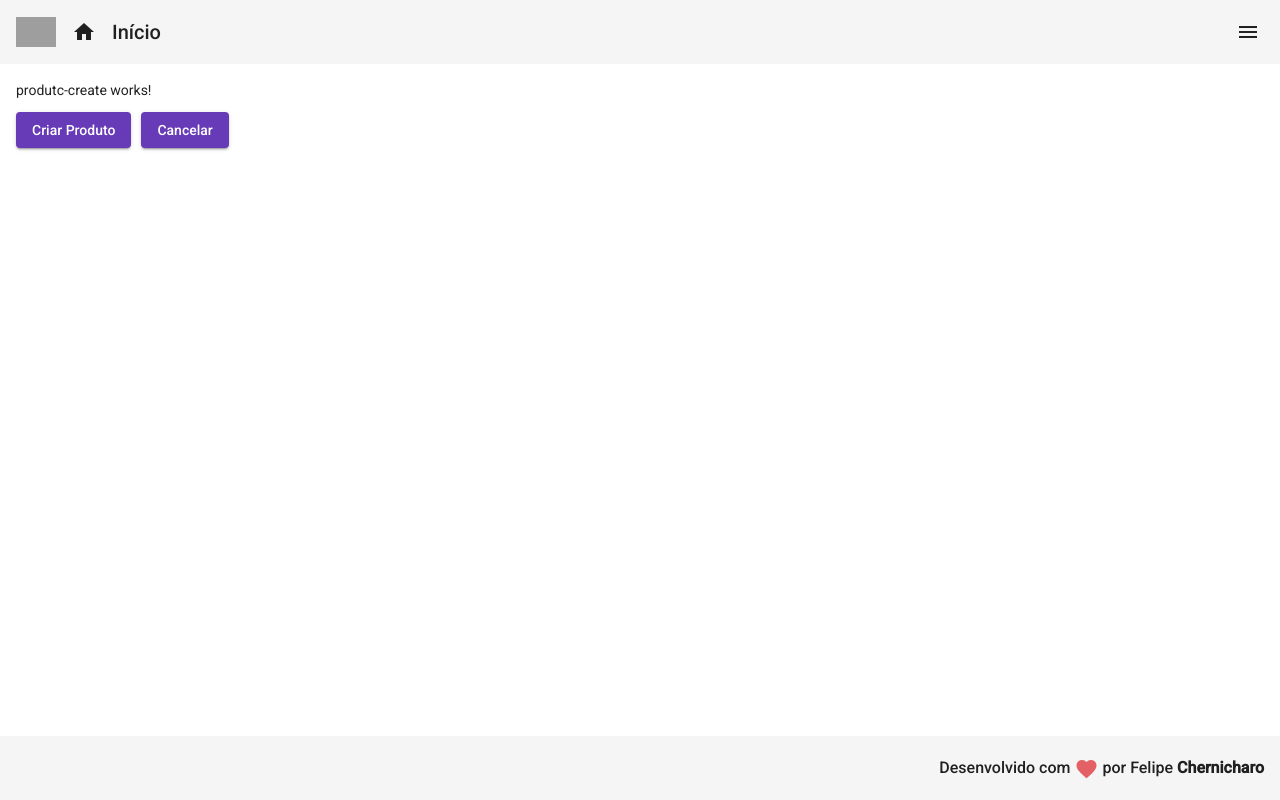
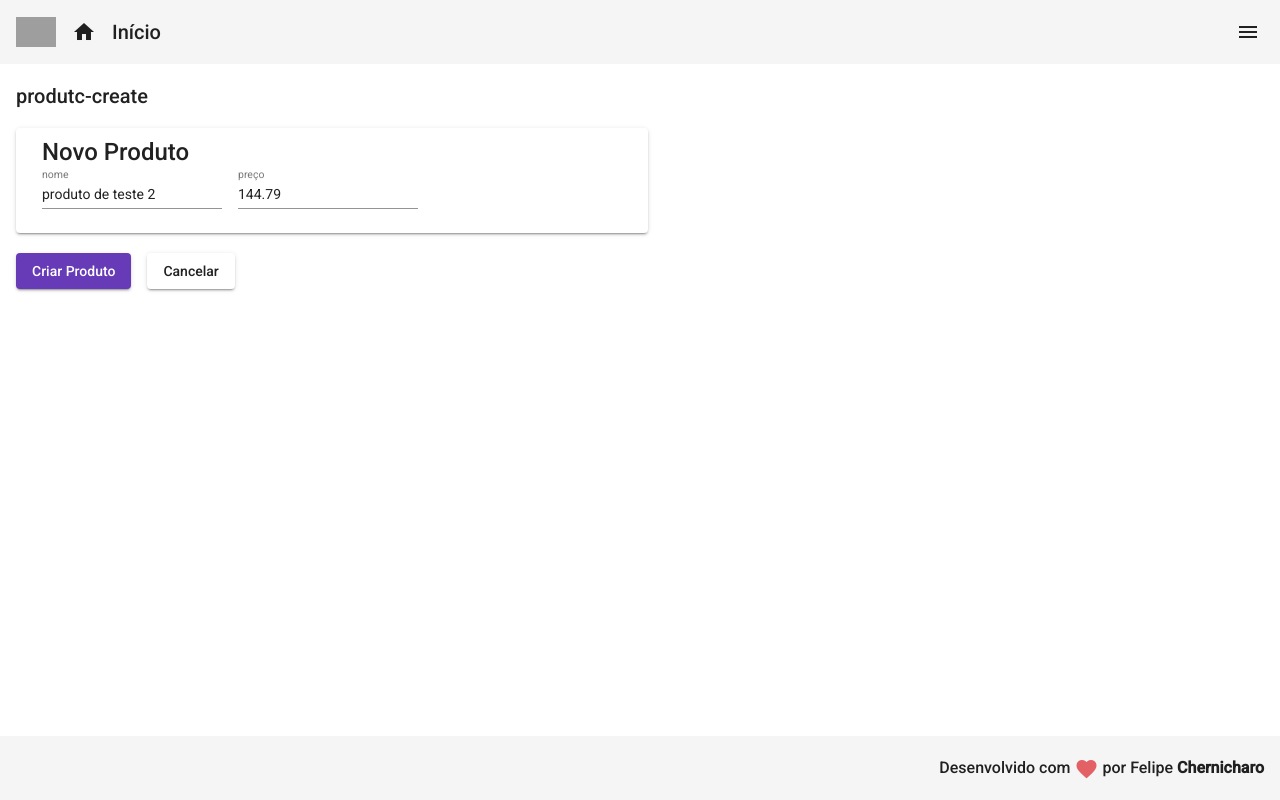
Before and after one commit to mrChernicharo/angular-crud, an Angular app in the folder frontend/: page /products/create in a window 1280 px wide. Built offline with nearby package versions, Linux system fonts and the light colour scheme; grey boxes are pictures that could not be loaded.

Commit message:
form, [(ngModel)], mat-form-elements, create ok DB

```diff
--- a/frontend/src/app/components/product/produtc-create/produtc-create.component.css
+++ b/frontend/src/app/components/product/produtc-create/produtc-create.component.css
@@ -1,3 +1,14 @@
-button + button {
-	margin-left: 10px;
+button {
+	margin: 0 16px 10px 0;
 }
+
+mat-card {
+	padding: 14px 6px 6px 26px;
+	margin-bottom: 20px;
+	max-width: 600px;
+	min-width: 200px !important;
+}
+
+mat-form-field {
+	margin-right: 16px;
+}
--- a/frontend/src/app/components/product/produtc-create/produtc-create.component.html
+++ b/frontend/src/app/components/product/produtc-create/produtc-create.component.html
@@ -1,8 +1,24 @@
-<p>produtc-create works!</p>
+<h2>produtc-create</h2>
+
+<mat-card class="mat-elevation-z2">
+	<mat-card-title>Novo Produto</mat-card-title>
+
+	<form>
+		<mat-form-field>
+			<input name="name" placeholder="nome" [(ngModel)]="product.name" matInput>
+		</mat-form-field>
+
+		<mat-form-field>
+			<input name="price" type="number" placeholder="preço" [(ngModel)]="product.price" matInput>
+		</mat-form-field>
+	</form>
+
+</mat-card>
+
 <button mat-raised-button (click)="createProduct()" color="primary">
 	Criar Produto
 </button>
 
-<button mat-raised-button (click)="cancel()" color="primary">
+<button mat-raised-button (click)="cancel()" color="secondary">
 	Cancelar
 </button>
```
Also changed, not shown: frontend/src/app/app.module.ts (+8 -0 lines), 1 other file (tests, documents, lock files or other folders).
